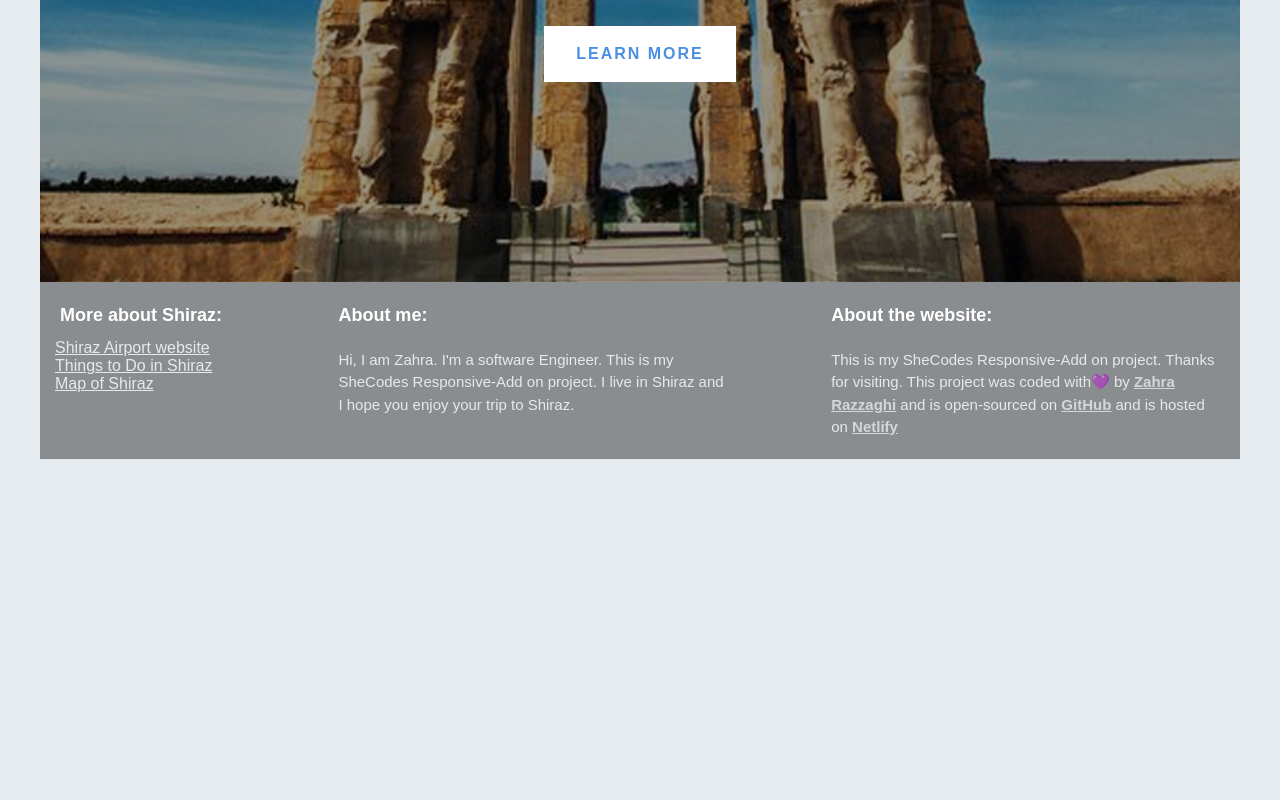
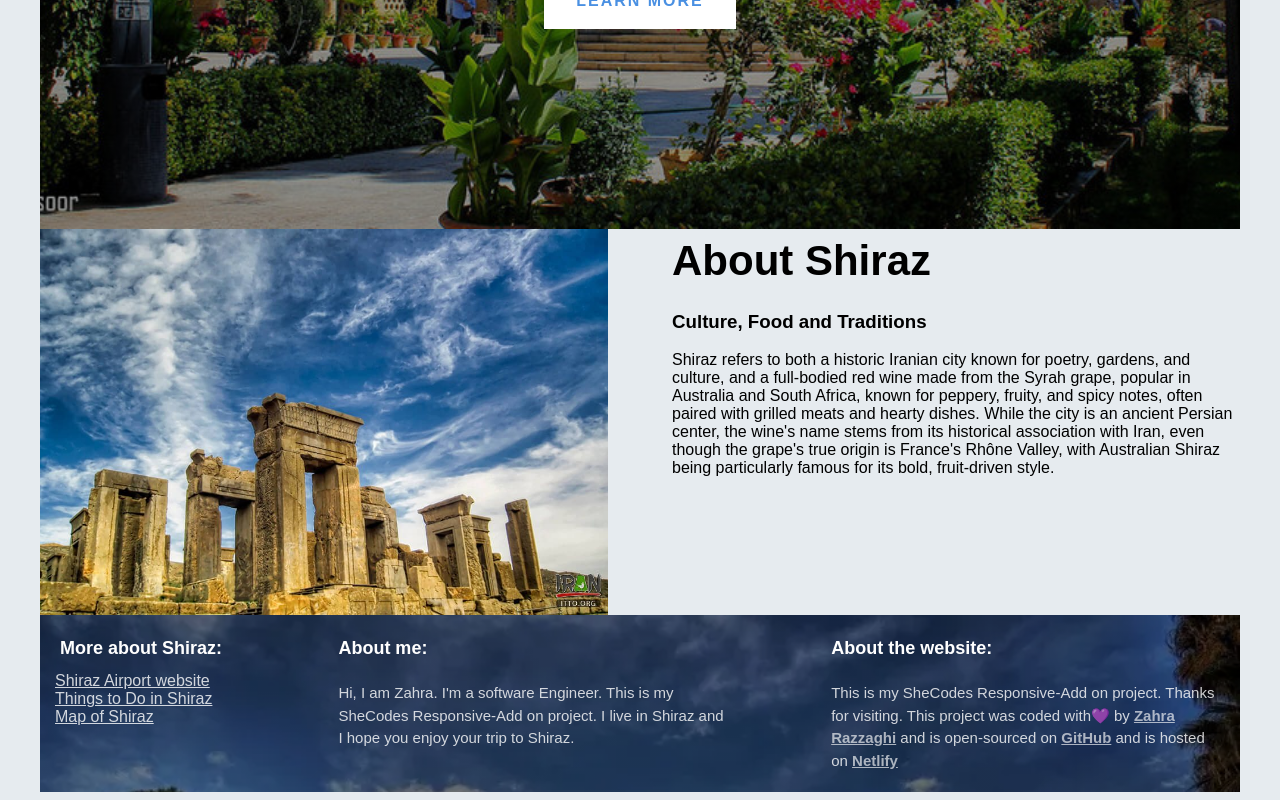
Before and after one commit to zahrarazzaghi96/Shiraz-travel-project, a plain HTML site: page index.html in a window 1280 px wide. Shown: the part 474-1274 px from the top of the page. Before the commit the page ends 941 px from the top, so only its background shows below. Drawn offline with Linux system fonts and the light colour scheme; a web font is replaced by a local one.

Commit message:
Travel Project / Grids

```diff
--- a/index.html
+++ b/index.html
@@ -17,12 +17,32 @@
   <body>
     <div class="container">
       <header>
-        <h3>.Visit.</h3>
+
         <h1>Welcome to Shiraz</h1>
         <h2>The city of poetry and wine</h2>
 
         <a href="#more">Learn More</a>
       </header>
+
+       <main>
+        <section class="grid grid-2-columns">
+          <div>
+            <img
+              src="/images/181806060618qbl7p52i39.jpg"
+              alt="shiraz"
+              class="img-responsive"
+            />
+          </div>
+          <div>
+            <a name="more"></a>
+            <h2>About Shiraz</h2>
+            <h3>Culture, Food and Traditions</h3>
+            <p>
+              Shiraz refers to both a historic Iranian city known for poetry, gardens, and culture, and a full-bodied red wine made from the Syrah grape, popular in Australia and South Africa, known for peppery, fruity, and spicy notes, often paired with grilled meats and hearty dishes. While the city is an ancient Persian center, the wine's name stems from its historical association with Iran, even though the grape's true origin is France's Rhône Valley, with Australian Shiraz being particularly famous for its bold, fruit-driven style.
+            </p>
+
+          </div>
+        </section>
       <footer>
         <section class="grid grid-3-columns-narrow">
           <div>
--- a/src/style.css
+++ b/src/style.css
@@ -12,9 +12,13 @@ body {
   max-width: 1200px;
   margin: 0 auto;
 }
+.img-responsive {
+  width: 100%;
+  display: block;
+}
 header {
   background-image: linear-gradient(rgba(0, 0, 0, 0.4), rgba(0, 0, 0, 0.4)),
-    url(/images/188-215.jpg);
+    url(/images/Hafez-tomb.jpg);
   background-size: cover;
   background-position: center;
   color: var(--primary-color);
@@ -68,7 +72,7 @@ header a {
 }
 footer {
   background-image: linear-gradient(rgba(0, 0, 0, 0.4), rgba(0, 0, 0, 0.4)),
-    url(/images/Greece-photo-2.jpg);
+    url(/images/saadi-tomb.webp);
   color: white;
   background-repeat: no-repeat;
   background-size: cover;
```
Also changed, not shown: images/181806060618qbl7p52i39.jpg (added), images/360_F_535125662_q5c8TIK3uVt9Hif8al56iPPh3EzCKrSc.jpg (added), images/Hafez-tomb.jpg (renamed from images/3442420.jpg), images/perspolis4.jpg (added), images/saadi-tomb.webp (added).
